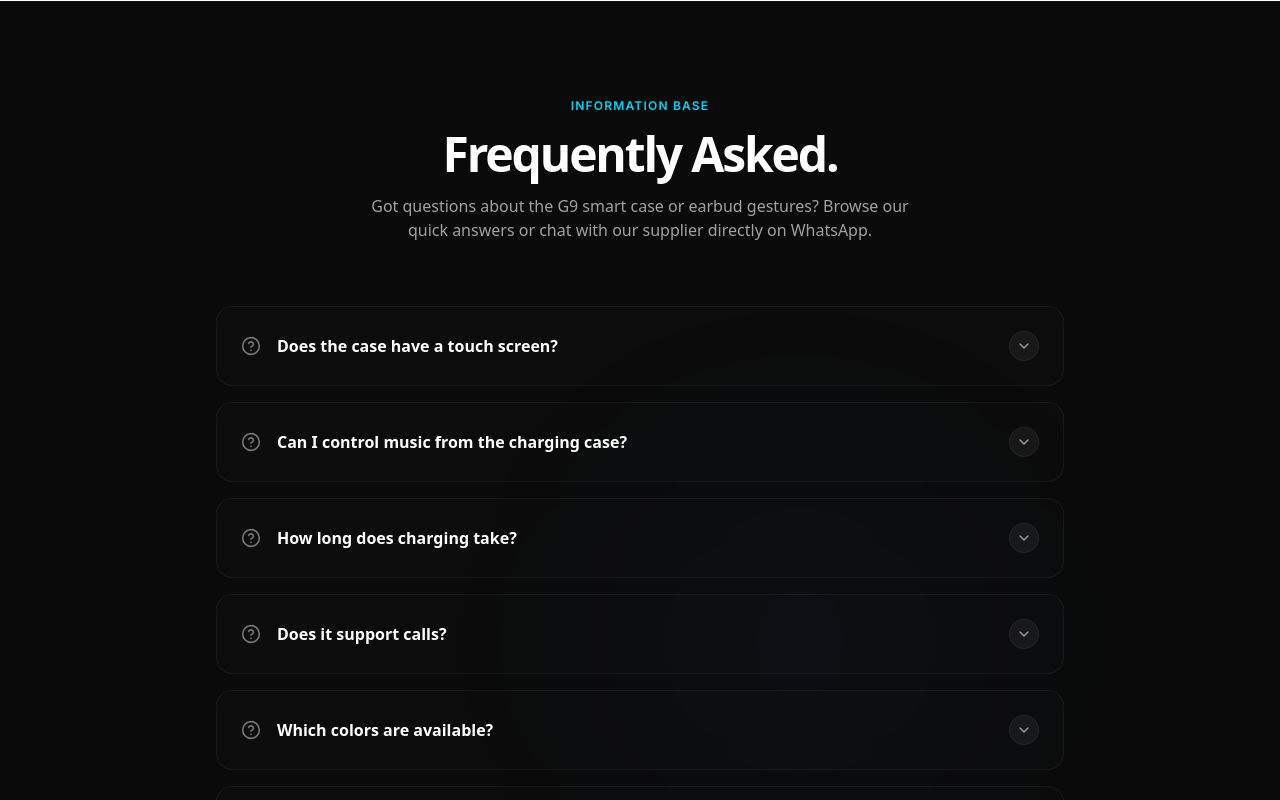
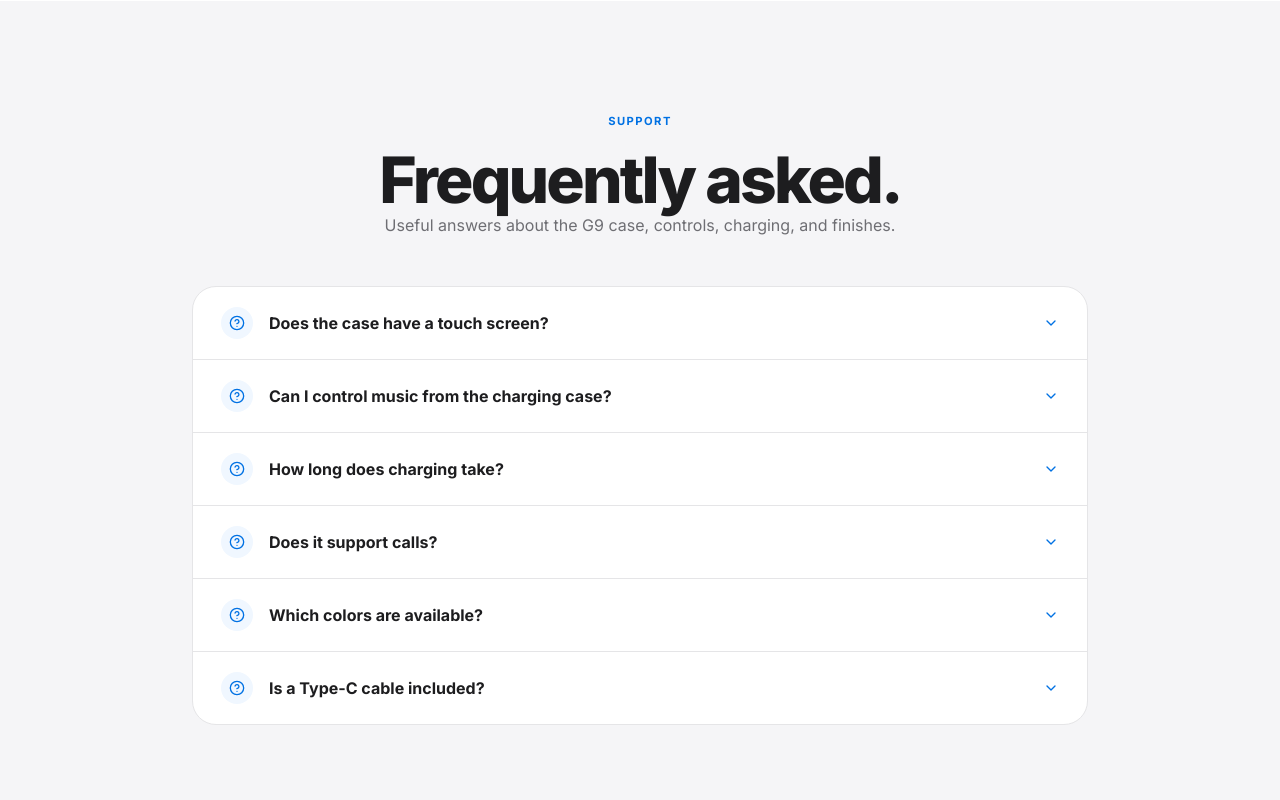
Before and after one commit to fasciola/earbuds, a React (Vite) app: page / in a window 1280 px wide. Shown: the part 7220-8020 px from the top of the page. Built offline with nearby package versions, Linux system fonts and the light colour scheme.

Commit message:
refactor: convert FAQ into clean light accordion

```diff
--- a/src/components/FAQ.tsx
+++ b/src/components/FAQ.tsx
@@ -1,79 +1,41 @@
 import { useState } from 'react';
-import { motion, AnimatePresence } from 'motion/react';
-import { HelpCircle, ChevronDown, ChevronUp } from 'lucide-react';
+import { AnimatePresence, motion } from 'motion/react';
+import { ChevronDown, HelpCircle } from 'lucide-react';
 import { FAQS } from '../config';
 
 export default function FAQ() {
   const [openId, setOpenId] = useState<string | null>(null);
 
-  const toggleFaq = (id: string) => {
-    setOpenId(openId === id ? null : id);
-  };
-
   return (
-    <section id="faq" className="py-24 bg-neutral-950 text-white border-t border-white/5 relative overflow-hidden">
-
-      {/* Background decoration */}
-      <div className="absolute top-1/2 right-1/4 w-80 h-80 bg-blue-500/5 rounded-full blur-[120px] pointer-events-none" />
-
-      <div className="max-w-4xl mx-auto px-6 relative z-10">
-
-        {/* Title Block */}
-        <div className="text-center mb-16 space-y-4">
-          <span className="text-xs font-semibold text-cyan-400 tracking-widest uppercase block">
-            Information Base
-          </span>
-          <h2 className="text-3xl sm:text-4xl lg:text-5xl font-sans font-extrabold tracking-tight">
-            Frequently Asked.
-          </h2>
-          <p className="text-neutral-400 font-sans text-sm sm:text-base max-w-xl mx-auto">
-            Got questions about the G9 smart case or earbud gestures? Browse our quick answers or chat with our supplier directly on WhatsApp.
-          </p>
+    <section id="faq" className="bg-[#f5f5f7] px-5 py-20 sm:px-8 sm:py-28 lg:px-12">
+      <div className="mx-auto max-w-4xl">
+        <div className="mx-auto max-w-3xl text-center">
+          <p className="section-eyebrow mb-5">Support</p>
+          <h2 className="section-title">Frequently asked.</h2>
+          <p className="section-copy mx-auto mt-5 max-w-xl">Useful answers about the G9 case, controls, charging, and finishes.</p>
         </div>
 
-        {/* Accordions */}
-        <div className="space-y-4">
-          {FAQS.map((faq) => {
+        <div className="mt-12 overflow-hidden rounded-[1.5rem] border border-[#e5e5e7] bg-white">
+          {FAQS.map((faq, index) => {
             const isOpen = openId === faq.id;
             return (
-              <div
-                key={faq.id}
-                className={`rounded-2xl border transition-all duration-300 ${
-                  isOpen
-                    ? 'bg-white/[0.02] border-cyan-500/20 shadow-lg'
-                    : 'bg-white/[0.01] hover:bg-white/[0.02] border-white/5'
-                }`}
-              >
+              <div key={faq.id} className={index !== FAQS.length - 1 ? 'border-b border-[#e5e5e7]' : ''}>
                 <button
-                  onClick={() => toggleFaq(faq.id)}
-                  className="w-full text-left p-6 flex items-center justify-between gap-4 cursor-pointer select-none"
+                  type="button"
+                  onClick={() => setOpenId(isOpen ? null : faq.id)}
+                  className="flex w-full items-center justify-between gap-4 px-5 py-5 text-left sm:px-7"
                   aria-expanded={isOpen}
                 >
-                  <div className="flex items-center gap-4">
-                    <HelpCircle className={`w-5 h-5 shrink-0 transition-colors ${isOpen ? 'text-cyan-400' : 'text-neutral-500'}`} />
-                    <span className="font-sans font-bold text-white text-sm sm:text-base">
-                      {faq.question}
-                    </span>
-                  </div>
-                  <div className={`p-1.5 rounded-full bg-white/5 border border-white/5 text-neutral-400 transition-all ${
-                    isOpen ? 'rotate-180 text-cyan-400 bg-cyan-500/10 border-cyan-500/20' : ''
-                  }`}>
-                    <ChevronDown className="w-4 h-4" />
-                  </div>
+                  <span className="flex items-center gap-4">
+                    <span className={`flex h-8 w-8 shrink-0 items-center justify-center rounded-full ${isOpen ? 'bg-[#0071e3] text-white' : 'bg-[#f0f7ff] text-[#0071e3]'}`}><HelpCircle className="h-4 w-4" /></span>
+                    <span className="text-sm font-bold text-[#1d1d1f] sm:text-base">{faq.question}</span>
+                  </span>
+                  <ChevronDown className={`h-4 w-4 shrink-0 text-[#0071e3] transition-transform ${isOpen ? 'rotate-180' : ''}`} />
                 </button>
-
                 <AnimatePresence initial={false}>
                   {isOpen && (
-                    <motion.div
-                      initial={{ height: 0, opacity: 0 }}
-                      animate={{ height: "auto", opacity: 1 }}
-                      exit={{ height: 0, opacity: 0 }}
-                      transition={{ duration: 0.3, ease: "easeInOut" }}
-                      className="overflow-hidden"
-                    >
-                      <div className="px-6 pb-6 pt-1 text-xs sm:text-sm text-neutral-400 leading-relaxed pl-15 border-t border-white/[0.02]">
-                        {faq.answer}
-                      </div>
+                    <motion.div initial={{ height: 0, opacity: 0 }} animate={{ height: 'auto', opacity: 1 }} exit={{ height: 0, opacity: 0 }} transition={{ duration: 0.24 }} className="overflow-hidden">
+                      <p className="px-5 pb-6 pl-[4.75rem] text-sm leading-relaxed text-[#6e6e73] sm:px-7 sm:pl-[5.75rem]">{faq.answer}</p>
                     </motion.div>
                   )}
                 </AnimatePresence>
@@ -81,7 +43,6 @@ export default function FAQ() {
             );
           })}
         </div>
-
       </div>
     </section>
   );
```
